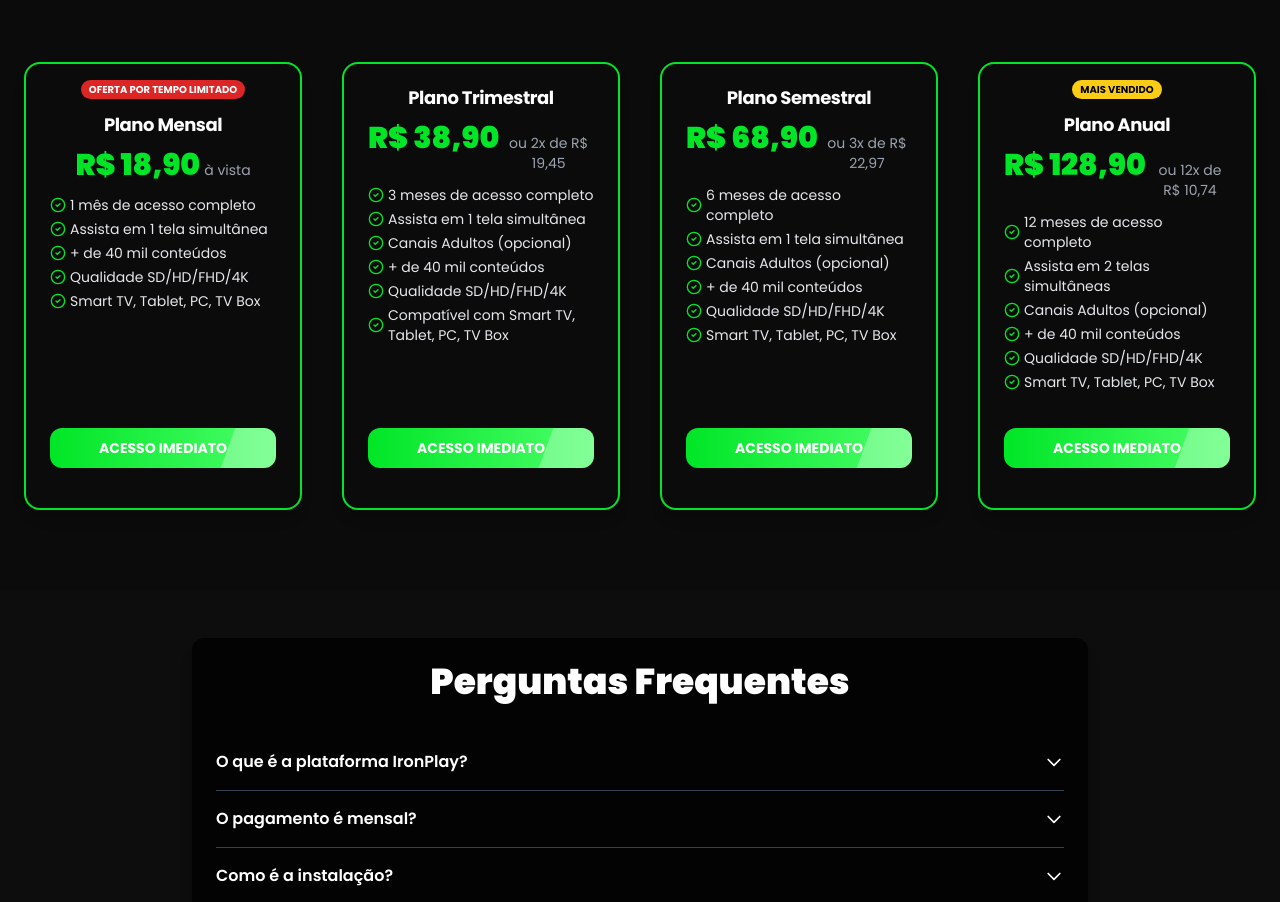
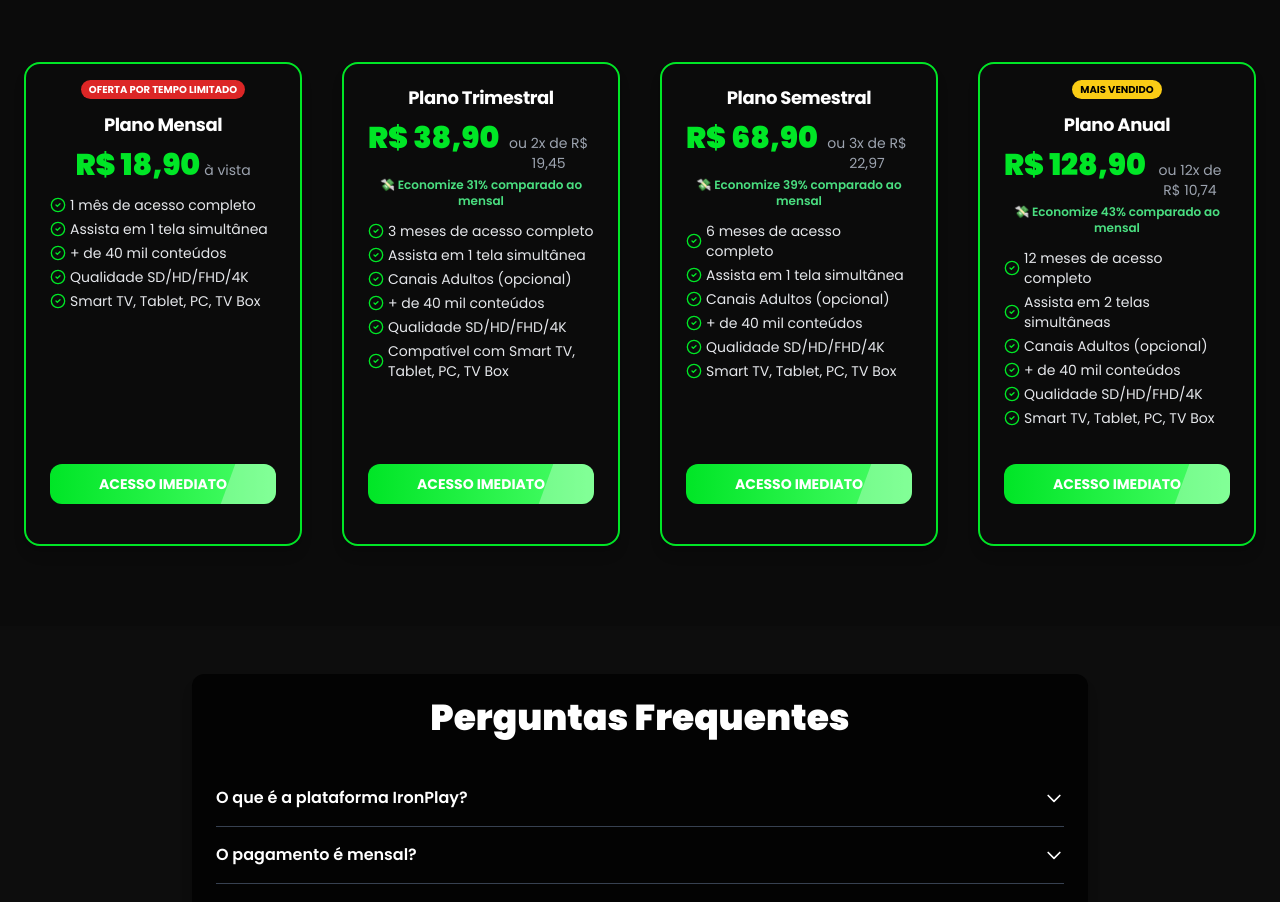
Before and after one commit to PresleyGSilva/ironplay, a React (Vite) app: page / in a window 1280 px wide. Shown: the part 4937-5839 px from the top of the page. Built offline with nearby package versions, Linux system fonts and the light colour scheme; no server answers.

Commit message:
Implement savings calculation in Pricing component
Added a function to calculate savings based on monthly price and plan duration. Updated PricingCard to display savings if applicable.sa

```diff
--- a/src/components/Pricing.jsx
+++ b/src/components/Pricing.jsx
@@ -5,11 +5,21 @@
 import { Button } from '@/components/ui/button';
 import { CheckCircle2 } from 'lucide-react';
 
+// 🧮 Função para calcular economia
+function calcularEconomia(precoMensal, precoTotal, meses) {
+  if (!meses || meses <= 1) return 0;
+  const custoMensal = precoTotal / meses;
+  const economia = ((precoMensal - custoMensal) / precoMensal) * 100;
+  return Math.round(economia);
+}
+
 const plansData = {
   kirvano: [
     {
       name: 'Plano Mensal',
       price: 'R$ 18,90',
+      value: 18.90,
+      months: 1,
       period: 'à vista',
       features: [
         '1 mês de acesso completo',
@@ -25,6 +35,8 @@
     {
       name: 'Plano Trimestral',
       price: 'R$ 38,90',
+      value: 38.90,
+      months: 3,
       period: 'ou 2x de R$ 19,45',
       features: [
         '3 meses de acesso completo',
@@ -34,12 +46,13 @@
         'Qualidade SD/HD/FHD/4K',
         'Compatível com Smart TV, Tablet, PC, TV Box',
       ],
-      isPopular: false,
       link: 'https://pay.kirvano.com/3e2c0b27-5713-45e1-a132-b5f7f134d0dd',
     },
     {
       name: 'Plano Semestral',
       price: 'R$ 68,90',
+      value: 68.90,
+      months: 6,
       period: 'ou 3x de R$ 22,97',
       features: [
         '6 meses de acesso completo',
@@ -49,12 +62,13 @@
         'Qualidade SD/HD/FHD/4K',
         'Smart TV, Tablet, PC, TV Box',
       ],
-      isPopular: false,
       link: 'https://pay.kirvano.com/9f83c306-7291-4abf-93c9-86d8a6e7620f',
     },
     {
       name: 'Plano Anual',
       price: 'R$ 128,90',
+      value: 128.90,
+      months: 12,
       period: 'ou 12x de R$ 10,74',
       features: [
         '12 meses de acesso completo',
@@ -72,6 +86,8 @@
     {
       name: 'Plano Mensal',
       price: 'R$ 18,90',
+      value: 18.90,
+      months: 1,
       period: 'à vista',
       features: [
         '1 mês de acesso completo',
@@ -80,13 +96,14 @@
         'Qualidade SD/HD/FHD/4K',
         'Smart TV, Tablet, PC, TV Box'
       ],
-      isPopular: false,
       link: 'https://ev.braip.com/checkout/plaleq0y/che7o08l',
       badge: 'OFERTA POR TEMPO LIMITADO',
     },
     {
       name: 'Plano Trimestral',
       price: 'R$ 38,90',
+      value: 38.90,
+      months: 3,
       period: 'ou 2x de R$ 19,45',
       features: [
         '3 meses de acesso completo',
@@ -96,12 +113,13 @@
         'Qualidade SD/HD/FHD/4K',
         'Compatível com Smart TV, Tablet, PC, TV Box',
       ],
-      isPopular: false,
       link: 'https://ev.braip.com/checkout/plavoe6g/che7o08l',
     },
     {
       name: 'Plano Semestral',
       price: 'R$ 68,90',
+      value: 68.90,
+      months: 6,
       period: 'ou 3x de R$ 22,97',
       features: [
         '6 meses de acesso completo',
@@ -111,12 +129,13 @@
         'Qualidade SD/HD/FHD/4K',
         'Smart TV, Tablet, PC, TV Box',
       ],
-      isPopular: false,
       link: 'https://ev.braip.com/checkout/pla1q82n/che7o08l',
     },
     {
       name: 'Plano Anual',
       price: 'R$ 128,90',
+      value: 128.90,
+      months: 12,
       period: 'ou 12x de R$ 10,74',
       features: [
         '12 meses de acesso completo',
@@ -134,6 +153,8 @@
     {
       name: 'Plano Mensal',
       price: 'R$ 18,90',
+      value: 18.90,
+      months: 1,
       period: 'à vista',
       features: [
         '1 mês de acesso completo',
@@ -142,13 +163,14 @@
         'Qualidade SD/HD/FHD/4K',
         'Smart TV, Tablet, PC, TV Box',
       ],
-      isPopular: false,
       link: 'https://pay.cakto.com.br/tuadxhd',
       badge: 'OFERTA POR TEMPO LIMITADO',
     },
     {
       name: 'Plano Trimestral',
       price: 'R$ 38,90',
+      value: 38.90,
+      months: 3,
       period: 'ou 2x de R$ 19,45',
       features: [
         '3 meses de acesso completo',
@@ -158,12 +180,13 @@
         'Qualidade SD/HD/FHD/4K',
         'Compatível com Smart TV, Tablet, PC, TV Box',
       ],
-      isPopular: false,
       link: 'https://pay.cakto.com.br/6s2hb5i',
     },
     {
       name: 'Plano Semestral',
       price: 'R$ 68,90',
+      value: 68.90,
+      months: 6,
       period: 'ou 3x de R$ 22,97',
       features: [
         '6 meses de acesso completo',
@@ -173,12 +196,13 @@
         'Qualidade SD/HD/FHD/4K',
         'Smart TV, Tablet, PC, TV Box',
       ],
-      isPopular: false,
       link: 'https://pay.cakto.com.br/9j9b4td',
     },
     {
       name: 'Plano Anual',
       price: 'R$ 128,90',
+      value: 128.90,
+      months: 12,
       period: 'ou 12x de R$ 10,74',
       features: [
         '12 meses de acesso completo',
@@ -194,11 +218,11 @@
   ],
 };
 
-const getPlansByPlatform = (platform) => {
-  return plansData[platform] || plansData.cakto;
-};
+const getPlansByPlatform = (platform) => plansData[platform] || plansData.cakto;
 
-const PricingCard = ({ plan, index }) => {
+const PricingCard = ({ plan, index, precoMensal }) => {
+  const economia = calcularEconomia(precoMensal, plan.value, plan.months);
+
   return (
     <motion.div
       initial={{ opacity: 0, y: 50 }}
@@ -225,11 +249,19 @@
         </CardHeader>
 
         <CardContent className="flex flex-col items-center text-center mb-3 px-2">
-          <div className="flex items-baseline gap-1">
-            <span className="text-2xl md:text-3xl font-extrabold text-[hsl(var(--primary))] whitespace-nowrap leading-none">
-              {plan.price}
-            </span>
-            <span className="text-gray-400 text-xs md:text-sm leading-none">{plan.period}</span>
+          <div className="flex flex-col items-center">
+            <div className="flex items-baseline gap-1">
+              <span className="text-2xl md:text-3xl font-extrabold text-[hsl(var(--primary))] whitespace-nowrap leading-none">
+                {plan.price}
+              </span>
+              <span className="text-gray-400 text-xs md:text-sm leading-none">{plan.period}</span>
+            </div>
+
+            {economia > 0 && (
+              <span className="text-green-400 text-xs font-semibold mt-1">
+                💸 Economize {economia}% comparado ao mensal
+              </span>
+            )}
           </div>
 
           <ul className="text-xs md:text-sm text-gray-200 space-y-1 mt-3 w-full text-left leading-tight">
@@ -268,6 +300,7 @@
   else if (path.includes('/v2')) plataforma = 'kirvano';
 
   const plans = getPlansByPlatform(plataforma);
+  const precoMensal = plans.find((p) => p.months === 1)?.value || 18.9;
 
   return (
     <section id="planos" className="py-20 px-6 bg-[#0b0b0b] text-white">
@@ -284,7 +317,7 @@
 
         <div className="grid grid-cols-1 md:grid-cols-2 lg:grid-cols-4 gap-10">
           {plans.map((plan, index) => (
-            <PricingCard key={index} plan={plan} index={index} />
+            <PricingCard key={index} plan={plan} index={index} precoMensal={precoMensal} />
           ))}
         </div>
       </div>
```
